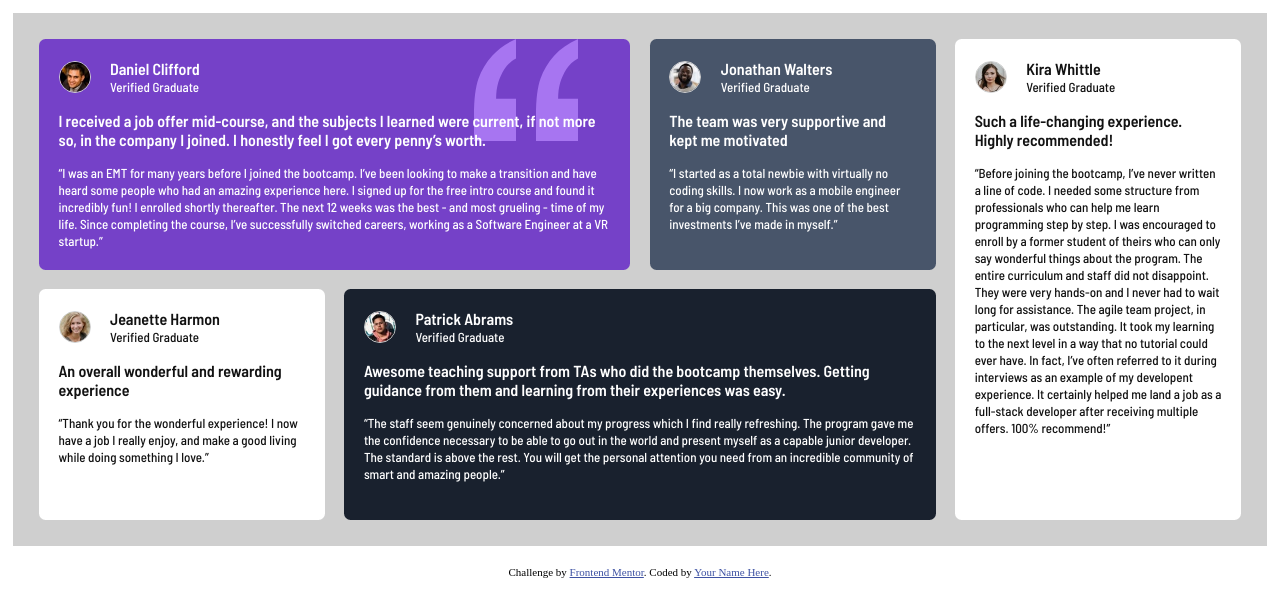
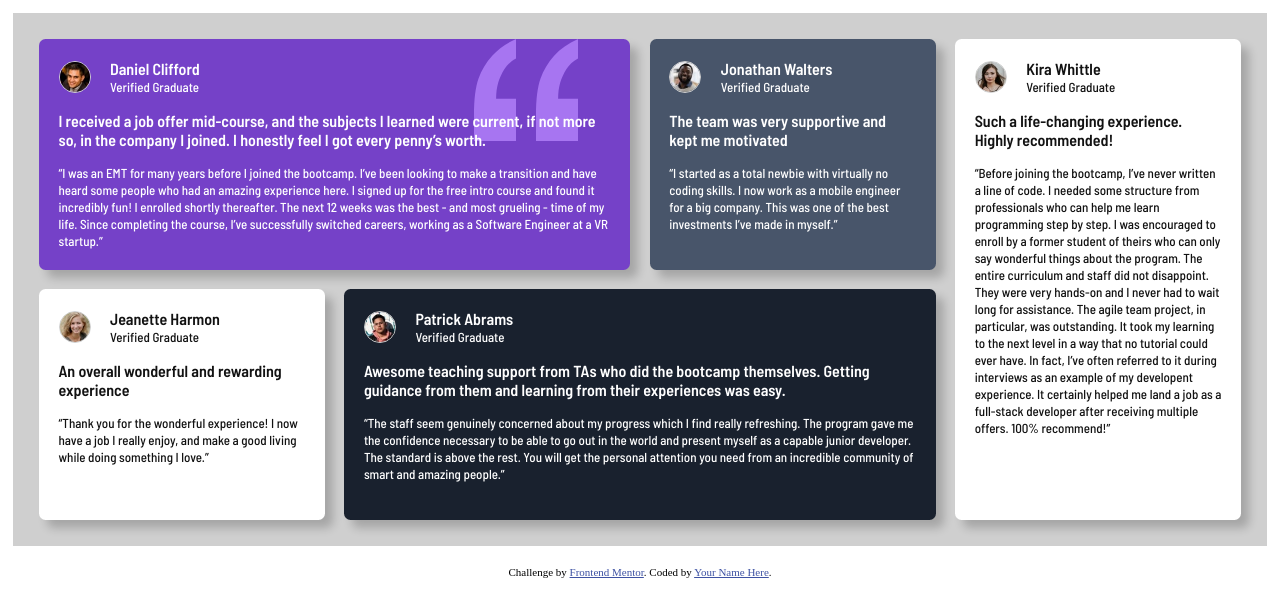
Before and after one commit to natalymelnichuk/flexbox-grid-activity, a plain HTML site: page index.html in a window 1280 px wide. Drawn offline with Linux system fonts and the light colour scheme.

Commit message:
Styles added

```diff
--- a/style.css
+++ b/style.css
@@ -40,6 +40,7 @@ body {
 .testimonial {
     border-radius: 0.5em;
     padding: 1.5em;
+    box-shadow: 8px 8px 10px rgba(0, 0, 0, 0.2);
 }
 
 .testimonial img {
```
